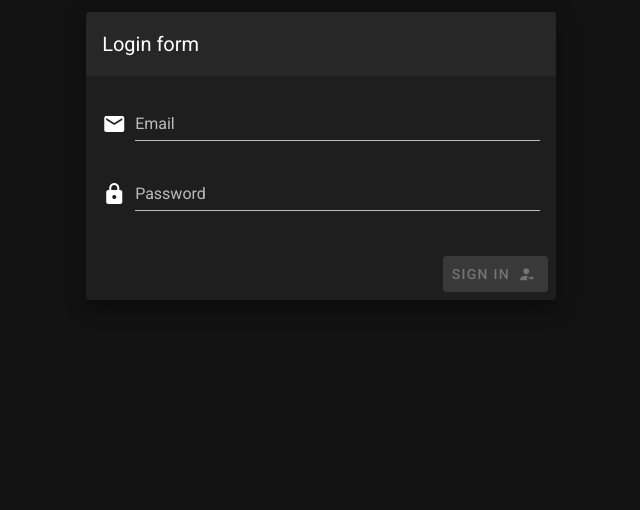
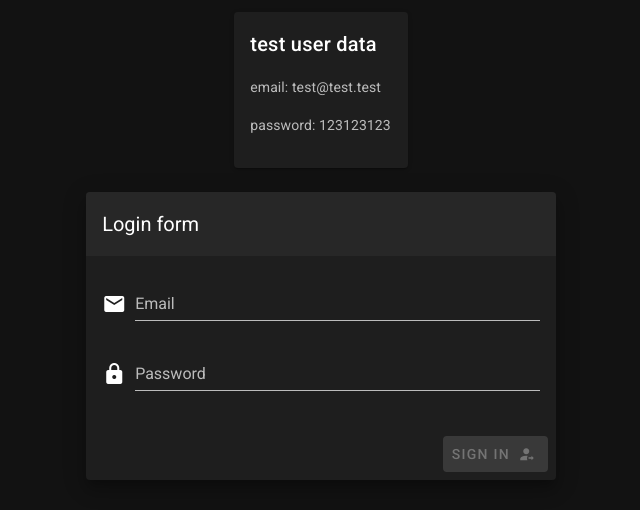
Before and after one commit to SugarF0x/takeoff, a Nuxt app: page /login in a window 1280 px wide. Shown: the top 510 px of the page, without its empty margins (319-959 px from the left). Built offline with nearby package versions, Linux system fonts and the light colour scheme.

Commit message:
:white_check_mark: Add login data prompt

```diff
--- a/pages/login.vue
+++ b/pages/login.vue
@@ -1,5 +1,18 @@
 <template>
   <v-layout column>
+    <v-row justify="center">
+      <v-col cols="2">
+        <v-card>
+          <v-card-title>
+            test user data
+          </v-card-title>
+          <v-card-text>
+            <p>email: test@test.test</p>
+            <p>password: 123123123</p>
+          </v-card-text>
+        </v-card>
+      </v-col>
+    </v-row>
     <v-row align="center"
            justify="center"
     >
```
